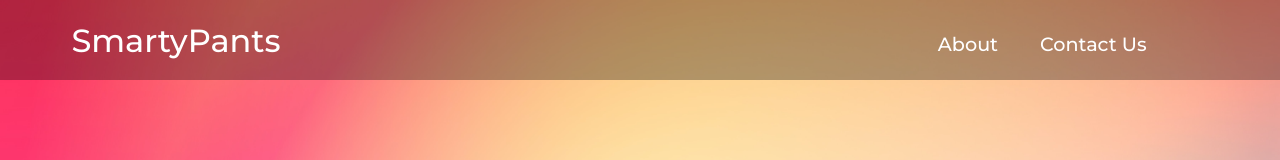
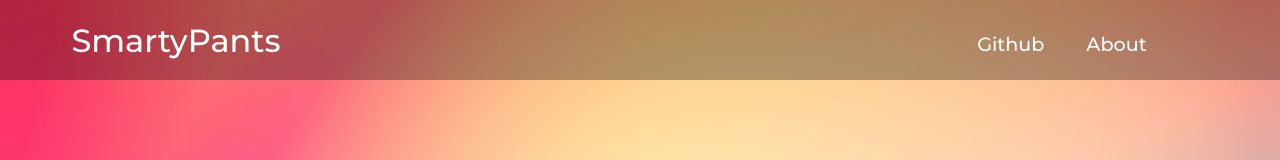
Before and after one commit to EstherHan1104/CEN3031-Group87, a React (Create React App) app in the folder client/: page /login in a window 1280 px wide. Shown: the top 160 px of the page. Built offline with nearby package versions, Linux system fonts and the light colour scheme.

Commit message:
updated navbar

```diff
--- a/client/src/components/subcomponents/AboutText.js
+++ b/client/src/components/subcomponents/AboutText.js
@@ -15,7 +15,7 @@ export default class AboutText extends Component {
                     encourages learning by offering a vibrant but competetive environment and ensuring that
                     hard work and effort is rewarded and not ignored.
                 </p>
-                <br/><br/><br/>
+                <br/><br/>
                 <p style={{fontSize: '25px', color: 'white'}}>
                     &emsp;SmartyPants was created by Zhuoming Han, DeShaune Jean-Charles, Zhen Wu, and Syed Hasan,
                     students at the University of Florida. We believe that the education system can be bettered by encouraging
--- a/client/src/components/subcomponents/LoginNavbar.js
+++ b/client/src/components/subcomponents/LoginNavbar.js
@@ -18,9 +18,10 @@ class LoginNavbar extends Component {
                     {Buttons.map((item, index) => {
                         return(
                             <li key={index}>
-                                <Link className={item.cName} to={item.url}>
+                                <a className={item.cName} href={item.url}
+                                 target={item.title === 'Github' ? '_blank' : ''}>
                                     {item.title}
-                                </Link>
+                                </a>
                             </li>
                         )
                     })}
--- a/client/src/components/subcomponents/MenuItems.js
+++ b/client/src/components/subcomponents/MenuItems.js
@@ -1,12 +1,12 @@
 export const Buttons = [
+    {
+        title: 'Github',
+        url: 'https://github.com/EstherHan1104/CEN3031-Group87/tree/master',
+        cName: 'nav-links'
+    },
     {
         title: 'About',
         url: '/about',
         cName: 'nav-links'
-    },
-    {
-        title: 'Contact Us',
-        url: '/about',
-        cName: 'nav-links'
-    },
+    }
 ]
```
